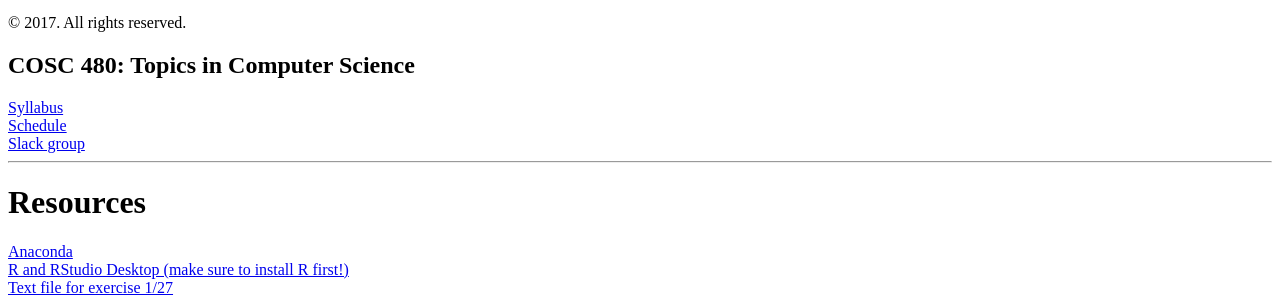
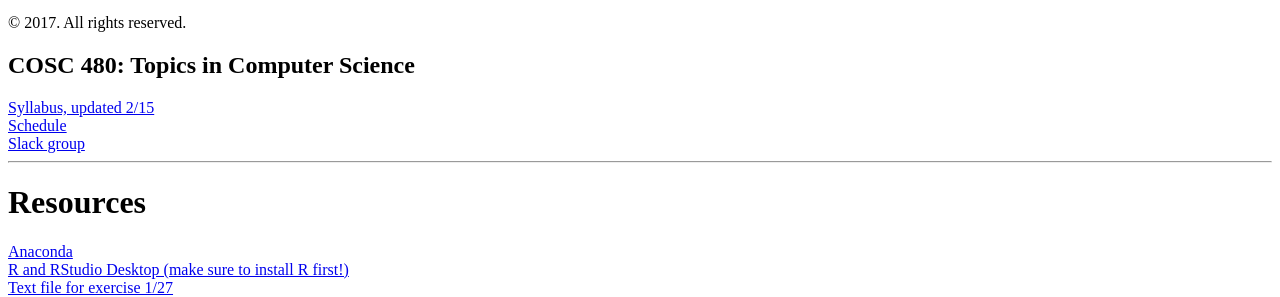
Before and after one commit to ripark/ripark.github.io, a Jekyll site: the page built from s17/cosc480.html, in a window 1280 px wide. Shown: the part 206-503 px from the top of the page. Built offline with Jekyll 4.4.1, drawn with Linux system fonts in a browser that asks for light colours; Markdown is read by kramdown in place of the engine named in the settings.

Commit message:
syllabus update for 480

```diff
--- a/s17/cosc480.html
+++ b/s17/cosc480.html
@@ -4,7 +4,7 @@ shorttitle: "COSC 480"
 title: "COSC 480: Topics in Computer Science"
 ---
 
-<a href="http://ripark.github.io/s17/COSC480SillyBus.pdf">Syllabus</a>
+<a href="http://ripark.github.io/s17/COSC480SillyBus.pdf">Syllabus, updated 2/15</a>
 <br>
 <a href="http://ripark.github.io/s17/COSC480Sched.pdf">Schedule</a>
 <br>
```
Also changed, not shown: 1 other file.
